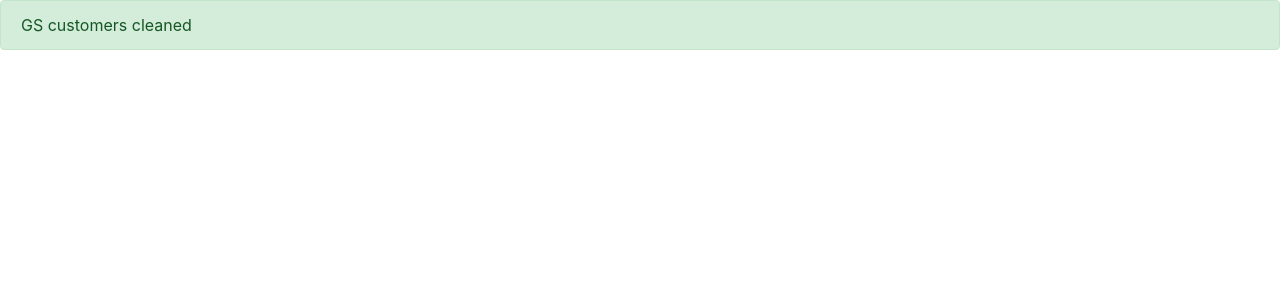
After one commit to georgeraveen/westCentral, a CodeIgniter app: page /westCentral/index.php/cleancustomer/cleanGSCust in a window 1280 px wide. The commit adds this page. Shown: the top 300 px of the page. Run offline with CodeIgniter, Linux system fonts and the light colour scheme.

Commit message:
clean customer tables

```diff
--- a/application/config/routes.php
+++ b/application/config/routes.php
@@ -59,6 +59,8 @@ $route['regCustPage'] = 'regCustomer';
 $route['viewOutstandPage'] = 'viewOutstand';
 $route['delCustPage'] = 'delCustomer';
 $route['CustPage'] = 'detCustomer';
+$route['cleanCustPage'] = 'cleanCustomer';
+$route['cleanOutstandPage'] = 'cleanOutstand';
 
 
 //
@@ -72,3 +74,15 @@ $route['uploadNeoOut'] = 'uploadData/uploadNeoOut';
 $route['uploadBaurOut'] = 'uploadData/uploadBaurOut';
 $route['uploadEmOut'] = 'uploadData/uploadEmOut';
 //
+
+//
+$route['cleanHemasCust'] = 'cleanCustomer/cleanHemasCust';
+$route['cleanCiplaCust'] = 'cleanCustomer/cleanCiplaCust';
+$route['cleanGsCust'] = 'cleanCustomer/cleanGsCust';
+$route['cleanJlmCust'] = 'cleanCustomer/cleanJlmCust';
+$route['cleanSanCust'] = 'cleanCustomer/cleanSanCust';
+$route['cleanAbcCust'] = 'cleanCustomer/cleanAbcCust';
+$route['cleanNeoCust'] = 'cleanCustomer/cleanNeoCust';
+$route['cleanBaurCust'] = 'cleanCustomer/cleanBaurCust';
+$route['cleanEmCust'] = 'cleanCustomer/cleanEmCust';
+//
--- /dev/null
+++ b/application/controllers/cleanCustomer.php
@@ -0,0 +1,182 @@
+
+<?php
+  class cleanCustomer extends CI_Controller {
+
+
+	public function index()
+	{
+		$this->load->view('cleanCustPage');
+	}
+	public function cleanHemasCust()
+	{
+		// sql query to clean hemas customers where id string is not in customers table hID1 or hID2 columns
+		$cleanH = $this->db->query("delete from hemas where hID not in (select hID from customer WHERE hID != '' UNION select hID2 from customer WHERE hID2 != '')");
+		if ($cleanH){
+			echo '
+					<div class="alert alert-success" role="alert">
+						Hemas customers cleaned
+					</div>
+				';
+		}
+		else{
+			echo '
+					<div class="alert alert-danger" role="alert">
+						Hemas customers clean error. Please check the file and try again.
+					</div>
+				';
+		}
+	}
+	public function cleanCiplaCust()
+	{
+		// sql query to clean cipla customers where id string is not in customers table cID1 or cID2 columns
+		$cleanC = $this->db->query("delete from cipla where cID not in (select cID from customer WHERE cID != '' UNION select cID2 from customer WHERE cID2 != '')");
+		if ($cleanC){
+			echo '
+					<div class="alert alert-success" role="alert">
+						Cipla customers cleaned
+					</div>
+				';
+		}
+		else{
+			echo '
+					<div class="alert alert-danger" role="alert">
+						Cipla customers clean error. Please check the file and try again.
+					</div>
+				';
+		}
+	}
+	public function cleanGSCust()
+	{
+		// sql query to clean gs customers where id string is not in customers table gID1 or gID2 columns
+		$cleanG = $this->db->query("delete from gs where gID not in (select gsID from customer WHERE gsID != '' UNION select gsID2 from customer WHERE gsID2 != '')");
+		if ($cleanG){
+			echo '
+					<div class="alert alert-success" role="alert">
+						GS customers cleaned
+					</div>
+				';
+		}
+		else{
+			echo '
+					<div class="alert alert-danger" role="alert">
+						GS customers clean error. Please check the file and try again.
+					</div>
+				';
+		}
+	}
+	public function cleanJLMCust()
+	{
+		// sql query to clean jlm customers where id string is not in customers table jID1 or jID2 columns
+		$cleanJ = $this->db->query("delete from jlm where jID not in (select jID from customer WHERE jID != '' UNION select jID2 from customer WHERE jID2 != '')");
+		if ($cleanJ){
+			echo '
+					<div class="alert alert-success" role="alert">
+						JLM customers cleaned
+					</div>
+				';
+		}
+		else{
+			echo '
+					<div class="alert alert-danger" role="alert">
+						JLM customers clean error. Please check the file and try again.
+					</div>
+				';
+		}
+	}
+	public function cleanSanCust()
+	{
+		// sql query to clean sanofi customers where id string is not in customers table sID1 or sID2 columns
+		$cleanS = $this->db->query("delete from sanofi where sID not in (select sID from customer WHERE sID != '' UNION select sID2 from customer WHERE sID2 != '')");
+		if ($cleanS){
+			echo '
+					<div class="alert alert-success" role="alert">
+						Sanofi customers cleaned
+					</div>
+				';
+		}
+		else{
+			echo '
+					<div class="alert alert-danger" role="alert">
+						Sanofi customers clean error. Please check the file and try again.
+					</div>
+				';
+		}
+	}
+	public function cleanAbcCust()
+	{
+		// sql query to clean abc customers where id string is not in customers table aID1 or aID2 columns
+		$cleanA = $this->db->query("delete from abc where aID not in (select aID from customer WHERE aID != '' UNION select aID2 from customer WHERE aID2 != '')");
+		if ($cleanA){
+			echo '
+					<div class="alert alert-success" role="alert">
+						ABC customers cleaned
+					</div>
+				';
+		}
+		else{
+			echo '
+					<div class="alert alert-danger" role="alert">
+						ABC customers clean error. Please check the file and try again.
+					</div>
+				';
+		}
+	}
+	public function cleanNeoCust()
+	{
+		// sql query to clean neo customers where id string is not in customers table nID1 or nID2 columns
+		$cleanN = $this->db->query("delete from neo where nID not in (select nID from customer WHERE nID != '' UNION select nID2 from customer WHERE nID2 != '')");
+		if ($cleanN){
+			echo '
+					<div class="alert alert-success" role="alert">
+						Neo customers cleaned
+					</div>
+				';
+		}
+		else{
+			echo '
+					<div class="alert alert-danger" role="alert">
+						Neo customers clean error. Please check the file and try again.
+					</div>
+				';
+		}
+	}
+	public function cleanBaurCust()
+	{
+		// sql query to clean baur customers where id string is not in customers table bID1 or bID2 columns
+		$cleanB = $this->db->query("delete from baur where bID not in (select bID from customer WHERE bID != '' UNION select bID2 from customer WHERE bID2 != '')");
+		if ($cleanB){
+			echo '
+					<div class="alert alert-success" role="alert">
+						Baur customers cleaned
+					</div>
+				';
+		}
+		else{
+			echo '
+					<div class="alert alert-danger" role="alert">
+						Baur customers clean error. Please check the file and try again.
+					</div>
+				';
+		}
+	}
+	public function cleanEmCust()
+	{
+		// sql query to clean emerchemie customers where id string is not in customers table eID1 or eID2 columns
+		$cleanE = $this->db->query("delete from emerchemie where eID not in (select eID from customer WHERE eID != '' UNION select eID2 from customer WHERE eID2 != '')");
+		if ($cleanE){
+			echo '
+					<div class="alert alert-success" role="alert">
+						Emerchemie customers cleaned
+					</div>
+				';
+		}
+		else{
+			echo '
+					<div class="alert alert-danger" role="alert">
+						Emerchemie customers clean error. Please check the file and try again.
+					</div>
+				';
+		}
+	}
+
+}
```
Also changed, not shown: application/views/cleanCustPage.php (added, +83 -0 lines), application/views/homepage.php (+27 -0 lines).
